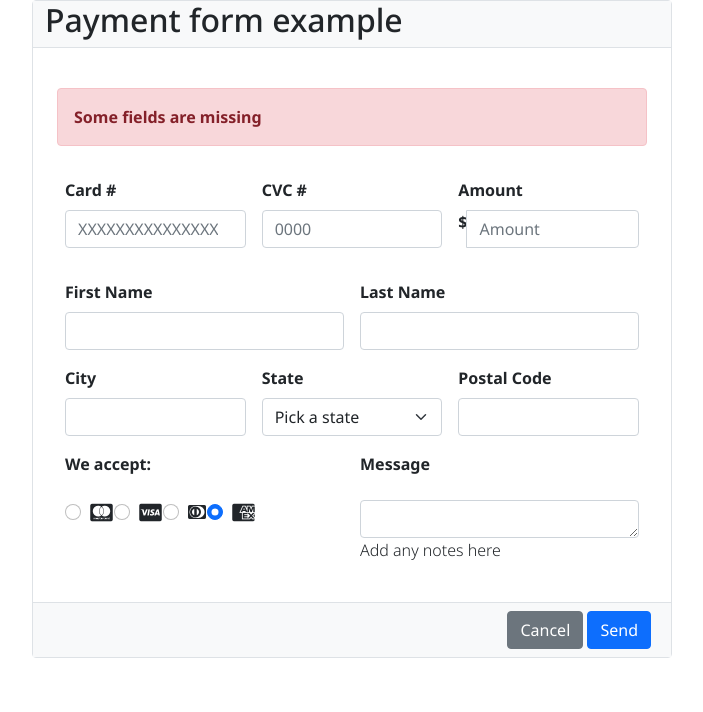
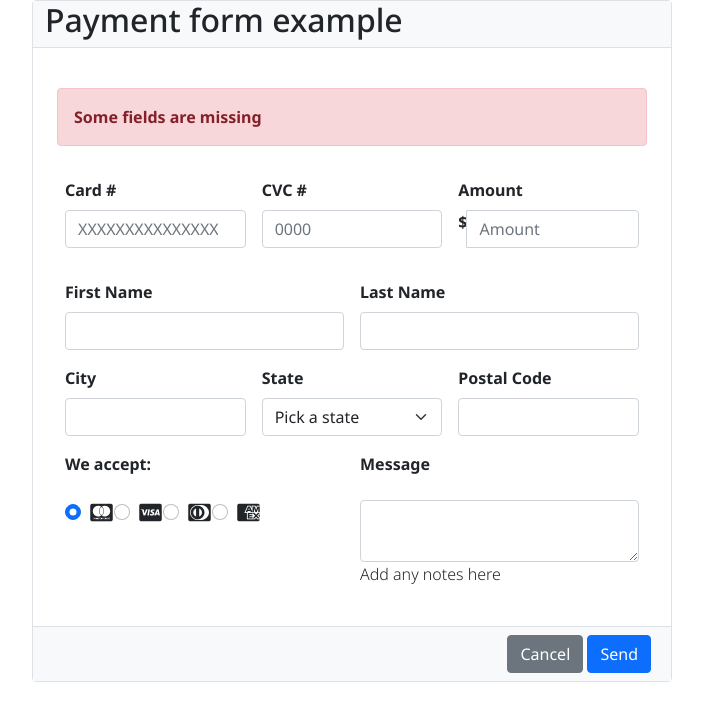
Before and after one commit to 4GeeksAcademy/jabon05_formHTML5, a plain HTML site: page index.html in a window 1280 px wide. Shown: the whole page, without its empty margins (288-991 px from the left). Drawn offline with nearby package versions, Linux system fonts and the light colour scheme.

Commit message:
version 1.1 - Revision

```diff
--- a/index.html
+++ b/index.html
@@ -82,43 +82,43 @@
                 </div>
                             <!-- CARD SELECTOR-->
                 <div class="col-md-6">
-                    <label for="">We accept:</label>
+                    <label>We accept:</label>
                 </div>
                 <div class="col-md-6">
                 <label for="MESSAGE" class="form-label">Message</label>
                 </div>
-                <div class="d-flex col-md-2">
+                <div class="d-flex col-md-4">
                         <div class="form-check">
-                            <input class="form-check-input" type="radio" name="flexRadioDefault" id="MasterCard">
+                            <input class="form-check-input" type="radio" name="CARD_SELECTOR" id="MasterCard" checked>
                                 <label class="form-check-label" for="MasterCard">
                                     <i class="fa-brands fa-cc-mastercard fa-lg"></i>
                                 </label>
                         </div>
                         <div class="form-check">
-                            <input class="form-check-input" type="radio" name="flexRadioDefault" id="VISA" checked>
-                                <label class="form-check-label" for="VISA">
+                            <input class="form-check-input" type="radio" name="CARD_SELECTOR" id="Visa">
+                                <label class="form-check-label" for="Visa">
                                     <i class="fa-brands fa-cc-visa fa-lg"></i>
                                 </label>
                         </div>
                         <div class="form-check">
-                            <input class="form-check-input" type="radio" name="flexRadioDefault" id="DINERSCLUB">
-                                <label class="form-check-label" for="DINERSCLUB">
-                                    <i class="fa-brands fa-cc-diners-club"></i>
+                            <input class="form-check-input" type="radio" name="CARD_SELECTOR" id="DinersClub">
+                                <label class="form-check-label" for="DinersClub">
+                                    <i class="fa-brands fa-cc-diners-club fa-lg"></i>
                                 </label>
                         </div>
                         <div class="form-check">
-                            <input class="form-check-input" type="radio" name="flexRadioDefault" id="AMEX" checked>
-                                <label class="form-check-label" for="AMEX">
+                            <input class="form-check-input" type="radio" name="CARD_SELECTOR" id="Amex">
+                                <label class="form-check-label" for="Amex">
                                     <i class="fa-brands fa-cc-amex fa-lg"></i>
                                 </label>
                         </div>
                 </div>
-                <div class="col-4">
+                <div class="col-2">
                     <!-- EMPTY (It's okay???)-->
                 </div>
                         <!-- MESSAGE BOX-->
                 <div class="col-6">
-                    <textarea class="form-control" id="MESSAGE" rows="1"></textarea>
+                    <textarea class="form-control" id="MESSAGE" rows="2"></textarea>
                     <p for="MESSAGE" class="fw-light fs-6">Add any notes here</p>
                 </div>
             </form>
```
